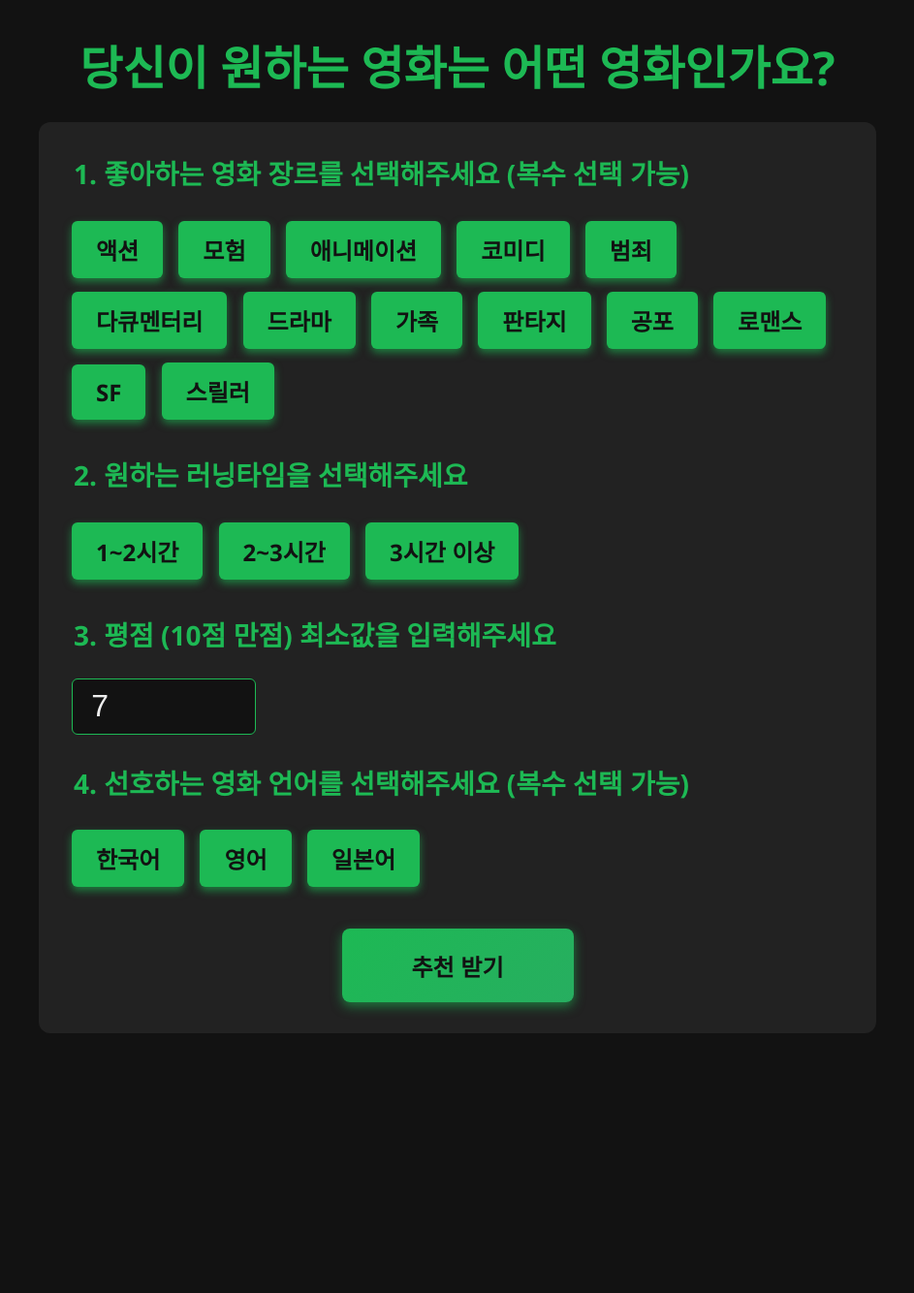
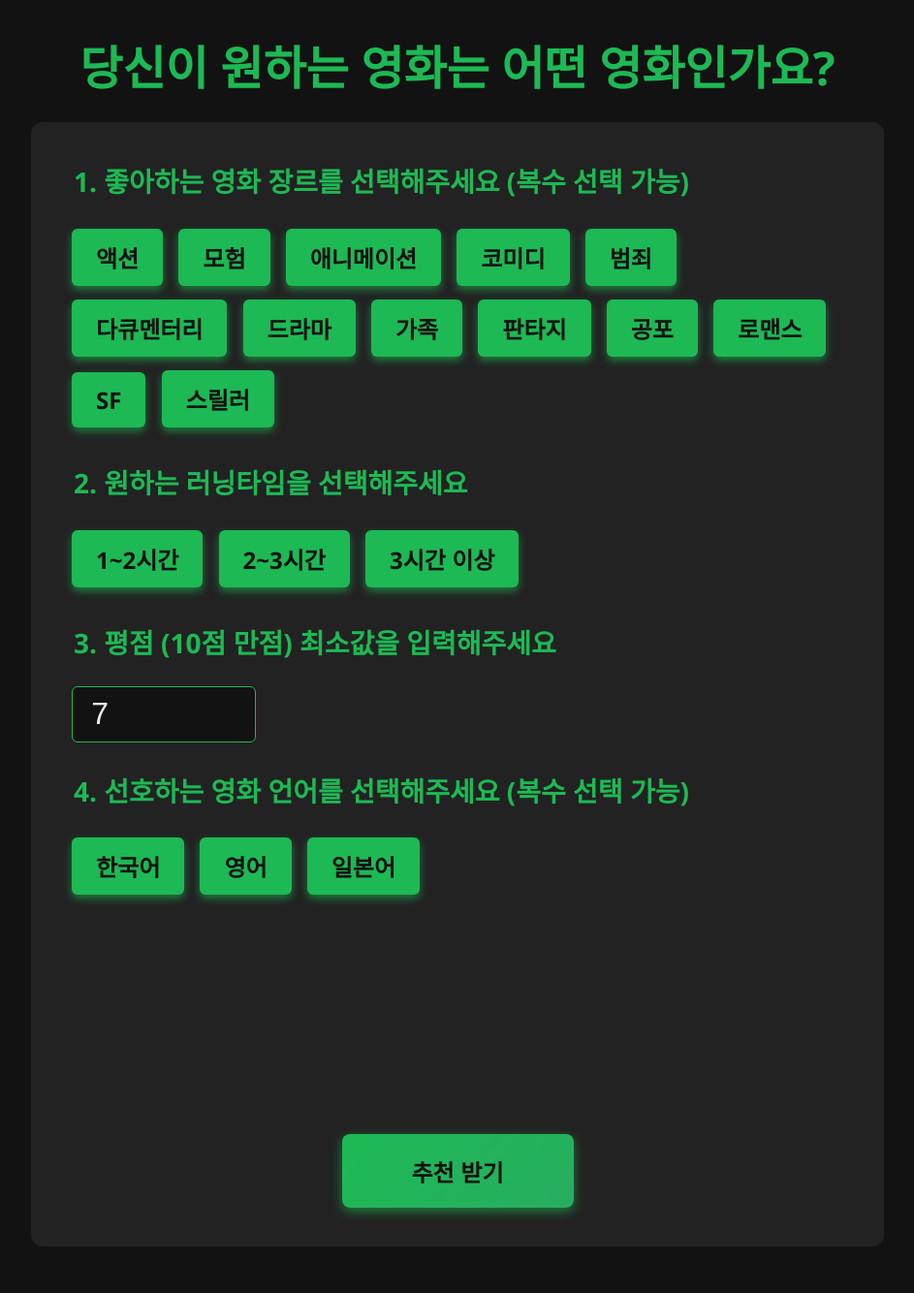
Before and after one commit to yhs1202/Python_My_Cinema, a Python web app: template templates/recommend_mv_survey.html in a window 1280 px wide. Shown: the whole page at 97% size, without its empty margins (168-1111 px from the left). Before the commit the page ends 1066 px from the top, so only its background shows below. Run offline with Jinja, Linux system fonts and the light colour scheme; the template is opened without the code that fills it, so the values that code supplies are empty.

Commit message:
app_mv, html 올립니다

```diff
--- a/templates/recommend_mv_survey.html
+++ b/templates/recommend_mv_survey.html
@@ -18,7 +18,7 @@
         }
         form {
             background: #222;
-            padding: 2em;
+            padding: 2.5em;
             border-radius: 12px;
             max-width: 800px;
             margin: 0 auto 3em auto;
@@ -81,7 +81,7 @@
             color: #121212;
             padding: 12px 25px;
             border-radius: 6px;
-            font-weight: 600;
+            font-weight: 800;
             font-size: 24px;
             box-shadow: 0 4px 8px rgba(29, 185, 84, 0.6);
             transition: background-color 0.3s ease, color 0.3s ease, box-shadow 0.3s ease;
@@ -123,7 +123,7 @@
             padding: 0.85em 3em;
             font-size: 1.5em;
             font-weight: bold;
-            margin: 1.5em auto 0 auto;
+            margin: 10em auto 0 auto;
             cursor: pointer;
             box-shadow: 0 4px 12px rgba(29, 185, 84, 0.6);
             transition: background 0.3s ease, box-shadow 0.3s ease;
```
Also changed, not shown: app.py (+9 -3 lines).
